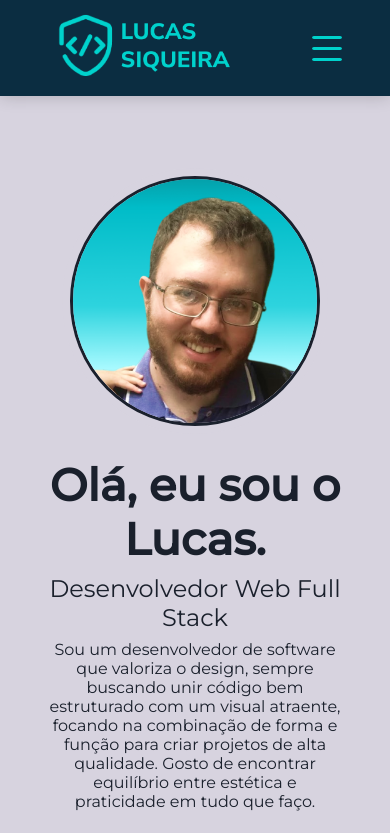
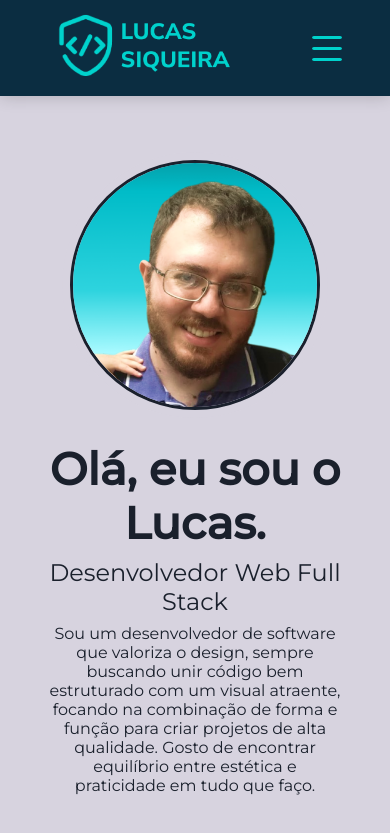
Before and after one commit to lucasiqueira/portfolio, a React (Vite) app: page / in a window 390 px wide. Shown: the top 833 px of the page. Built offline with nearby package versions, Linux system fonts and the light colour scheme; a web font is replaced by a local one.

Commit message:
style: changes margin in Home page

```diff
--- a/src/styles/pages/Home.css
+++ b/src/styles/pages/Home.css
@@ -142,7 +142,7 @@
     display: flex;
     flex-direction: column;
     width: 100%;
-    margin: 5rem 0;
+    margin: 4rem 0;
   }
 
   .photo-home {
```
